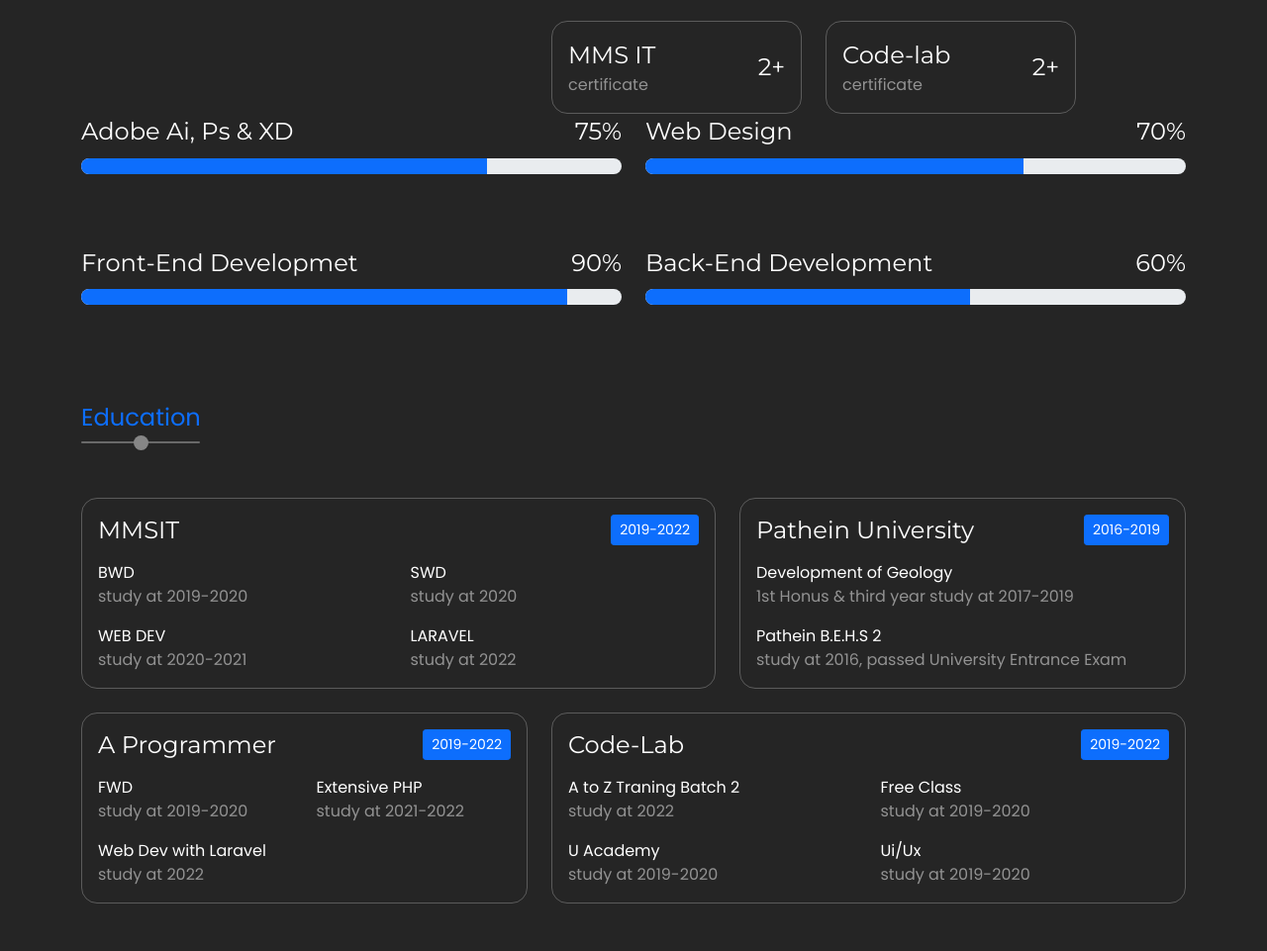
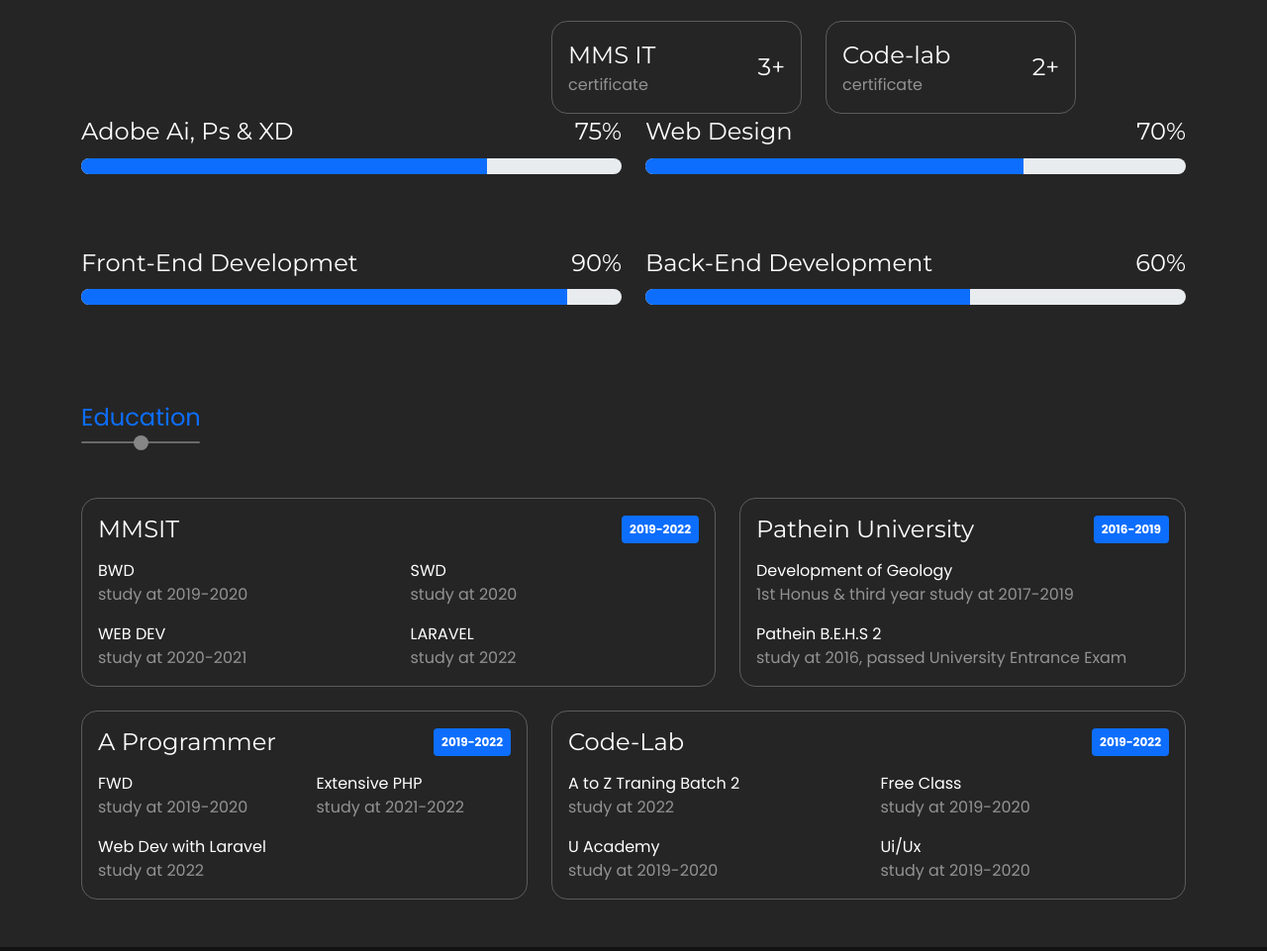
Before and after one commit to kaungkhantdev/portfolio, a plain HTML site: page index.html in a window 1280 px wide. Shown: the part 1122-2083 px from the top of the page at 99% size. Drawn offline with nearby package versions, Linux system fonts and the light colour scheme.

Commit message:
s-updated

```diff
--- a/index.html
+++ b/index.html
@@ -103,7 +103,6 @@
         </div>
         <div class="col-12 col-lg-5 ">
             <div class="">
-<!--                <img src="./assets/img/home_img.svg" alt="developer" class="img-fluid p-5">-->
                 <div class="p-5">
                     <svg xmlns="http://www.w3.org/2000/svg" xmlns:xlink="http://www.w3.org/1999/xlink" width="w-100" height="h-100" viewBox="0 0 633.85 708.898">
                         <defs>
@@ -1048,7 +1047,7 @@
                                                             <span class="text-white-50">certificate</span>
                                                         </div>
                                                         <div class="">
-                                                            <span class=" font-monospace text-white" style="font-size: 1.51rem; font-weight: 400">2+</span>
+                                                            <span class=" font-monospace text-white" style="font-size: 1.51rem; font-weight: 400">3+</span>
                                                         </div>
                                                     </div>
                                                 </a>
@@ -1156,7 +1155,7 @@
                                     <div class="display-5" style="font-size: 1.51rem; font-weight: 400">
                                         <span class="text-white font-monospace">MMSIT</span>
                                     </div>
-                                    <button class="btn btn-sm btn-primary">2019-2022</button>
+                                    <span class="badge bg-primary">2019-2022</span>
                                 </div>
                                 <div class="row mb-3">
                                     <div class="col-6">
@@ -1216,7 +1215,7 @@
                                     <div class="display-5" style="font-size: 1.51rem; font-weight: 400">
                                         <span class="text-white font-monospace">Pathein University</span>
                                     </div>
-                                    <button class="btn btn-sm btn-primary">2016-2019</button>
+                                    <span class="badge bg-primary">2016-2019</span>
                                 </div>
                                 <div class="row">
                                     <div class="col-12">
@@ -1257,7 +1256,7 @@
                                     <div class="display-5" style="font-size: 1.51rem; font-weight: 400">
                                         <span class="text-white font-monospace">A Programmer</span>
                                     </div>
-                                    <button class="btn btn-sm btn-primary">2019-2022</button>
+                                    <span class="badge bg-primary">2019-2022</span>
                                 </div>
                                 <div class="row mb-3">
                                     <div class="col-6">
@@ -1307,7 +1306,7 @@
                                     <div class="display-5" style="font-size: 1.51rem; font-weight: 400">
                                         <span class="text-white font-monospace">Code-Lab</span>
                                     </div>
-                                    <button class="btn btn-sm btn-primary">2019-2022</button>
+                                    <span class="badge bg-primary">2019-2022</span>
                                 </div>
                                 <div class="row mb-3">
                                     <div class="col-6">
```
Also changed, not shown: assets/css/style.css, 1 other file.
